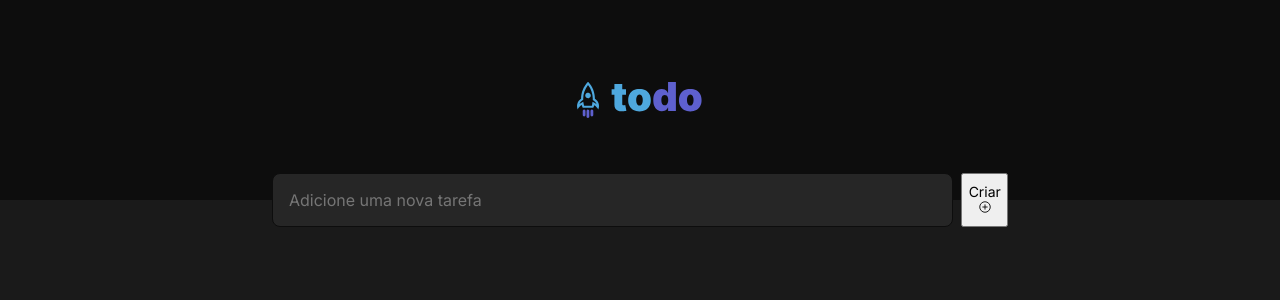
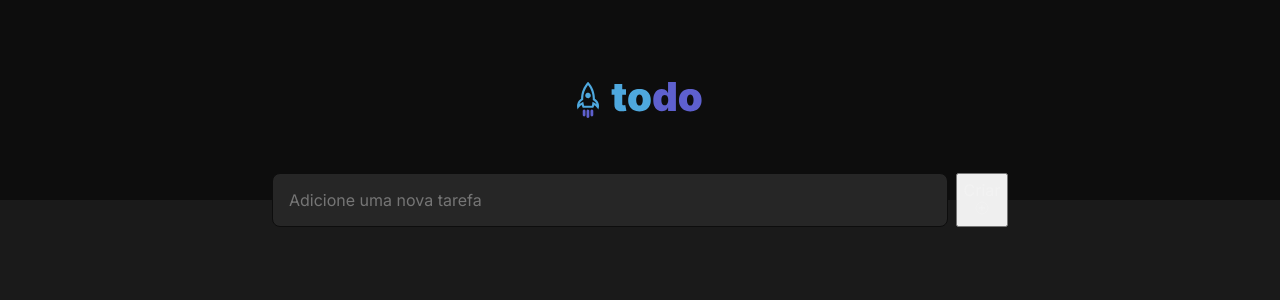
Before and after one commit to GeracNeto/Desafio-01-to-do-list-reactjs-ignite, a React (Vite) app: page / in a window 1280 px wide. Shown: the top 300 px of the page. Built offline with nearby package versions, Linux system fonts and the light colour scheme.

Commit message:
Atualizado tamanho da fonte e cor no css global

```diff
--- a/src/global.css
+++ b/src/global.css
@@ -35,5 +35,6 @@ body,
 input,
 button {
     font-family: 'Inter', sans-serif;
-    font-size: 0.875rem;
+    font-size: 1rem;
+    color: var(--gray-100);
 }
```
